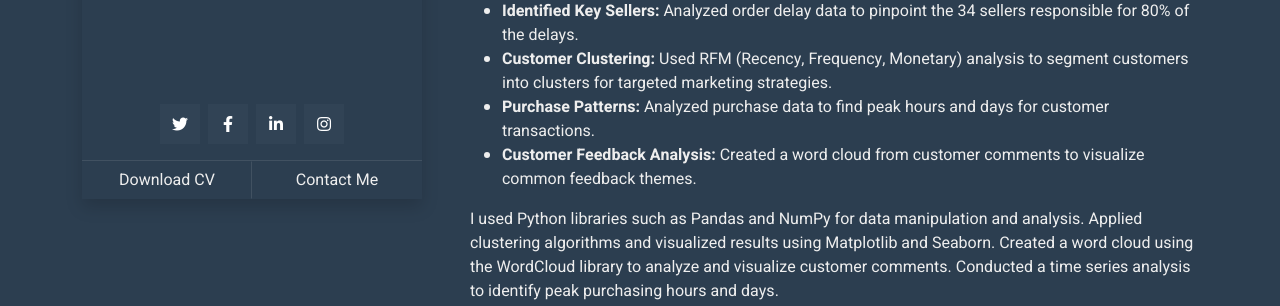
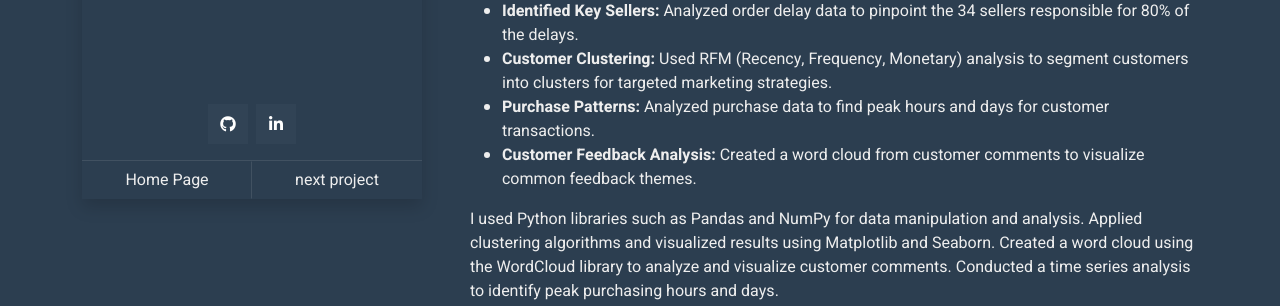
Before and after one commit to melikaabedikoupaei/portfolio, a Django app: page /Data_visualization_project/ in a window 1280 px wide. Shown: the part 601-907 px from the top of the page. Run offline with Django 5.2, Linux system fonts and the light colour scheme; some libraries are stand-ins or nearby versions.

Commit message:
set linkedin and github

```diff
--- a/templates/Data_visualization_project.html
+++ b/templates/Data_visualization_project.html
@@ -52,14 +52,12 @@
                             <div class="typed-text d-none">see more in GitHub </div>
                         </div>
                         <div class="d-flex justify-content-center mt-auto mb-3">
-                            <a class="btn btn-secondary btn-square mx-1" href="#"><i class="fab fa-twitter"></i></a>
-                            <a class="btn btn-secondary btn-square mx-1" href="#"><i class="fab fa-facebook-f"></i></a>
-                            <a class="btn btn-secondary btn-square mx-1" href="#"><i class="fab fa-linkedin-in"></i></a>
-                            <a class="btn btn-secondary btn-square mx-1" href="#"><i class="fab fa-instagram"></i></a>
+                            <a class="btn btn-secondary btn-square mx-1" href="https://github.com/melikaabedikoupaei/ACRM"><i class="fab fa-github"></i></a>
+                            <a class="btn btn-secondary btn-square mx-1" href="https://www.linkedin.com/in/melika-abedikoupaei/"><i class="fab fa-linkedin-in"></i></a>
                         </div>
                         <div class="d-flex align-items-end justify-content-between border-top">
-                            <a href="" class="btn w-50 border-end">Download CV</a>
-                            <a href="#contact" class="btn w-50 btn-scroll">Contact Me</a>
+                            <a href="{% url 'index' %}" class="btn w-50 border-end">Home Page</a>
+                            <a href= "" class="btn w-50 btn-scroll">next project</a>
                         </div>
                     </div>
                 </div>
--- a/templates/Data_visualization_slider.html
+++ b/templates/Data_visualization_slider.html
@@ -104,7 +104,7 @@ img {vertical-align: middle;}
 @media only screen and (max-width: 600px) {
   .slideshow-container {
     /* Adding space from the top for mobile devices */
-    margin-top: 40px; /* Adjust the value as needed */
+    margin-top: 100px; /* Adjust the value as needed */
   }
 }
 
--- a/templates/index.html
+++ b/templates/index.html
@@ -52,10 +52,8 @@
                             <div class="typed-text d-none">AI Engineer, Data Scientist, ML Engineer </div>
                         </div>
                         <div class="d-flex justify-content-center mt-auto mb-3">
-                            <a class="btn btn-secondary btn-square mx-1" href="#"><i class="fab fa-twitter"></i></a>
-                            <a class="btn btn-secondary btn-square mx-1" href="#"><i class="fab fa-facebook-f"></i></a>
-                            <a class="btn btn-secondary btn-square mx-1" href="#"><i class="fab fa-linkedin-in"></i></a>
-                            <a class="btn btn-secondary btn-square mx-1" href="#"><i class="fab fa-instagram"></i></a>
+                            <a class="btn btn-secondary btn-square mx-1" href="https://github.com/melikaabedikoupaei/"><i class="fab fa-github"></i></a>
+                            <a class="btn btn-secondary btn-square mx-1" href="https://www.linkedin.com/in/melika-abedikoupaei/"><i class="fab fa-linkedin-in"></i></a>
                         </div>
                         <div class="d-flex align-items-end justify-content-between border-top">
                             <a href="" class="btn w-50 border-end">Download CV</a>
```
